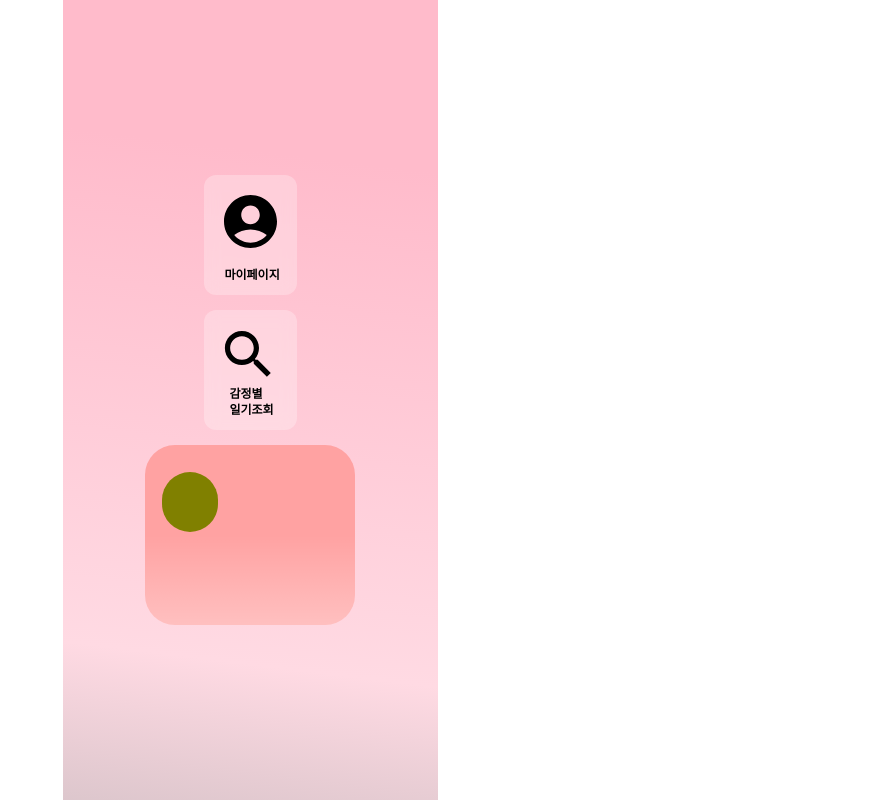
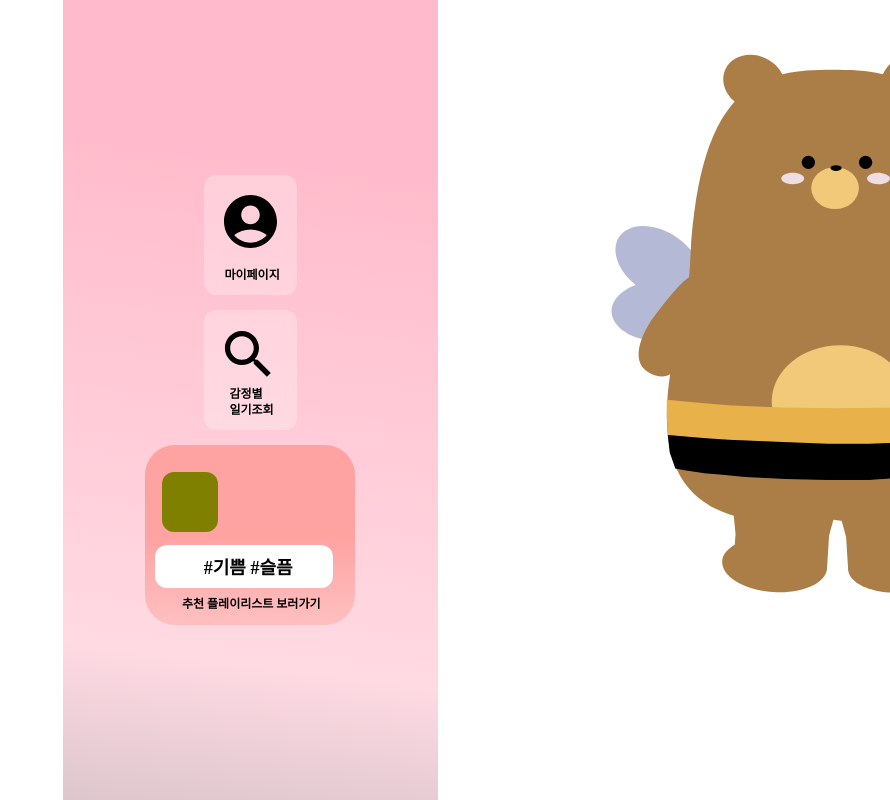
Before and after one commit to KAU2024-SANHAK/SANHAK_Client, a React (Vite) app: page /main in a window 1280 px wide. Shown: the whole page, without its empty margins (390-1280 px from the left). Built offline with nearby package versions, Linux system fonts and the light colour scheme; no server answers.

Commit message:
feat: main에 있는 write diary를 제외한 3가지 컴포넌트들과 곰돌이 구현

```diff
--- a/src/components/MainStep/MainStep1/MainStep1.jsx
+++ b/src/components/MainStep/MainStep1/MainStep1.jsx
@@ -8,9 +8,14 @@ import ThisMonthEmotion from '../../common/buttons/ThisMonthEmotion/ThisMonthEmo
 export default function MainStep1(){
     return(
         <S.MainButtonWrapper>
+            <S.MainStep1HoneyBearWrapper>
+                <HoneyBearMainStep1 height='100rem'/>
+            </S.MainStep1HoneyBearWrapper>
             <MyPageButton/>
             <SearchByEmotionButton/>
             <ThisMonthEmotion/>
+
+
         </S.MainButtonWrapper>
 
         // <S.MainStep1Wrapper>
@@ -29,9 +34,7 @@ export default function MainStep1(){
 
         //     </FooterWrapper>
 
-        //     <S.MainStep1HoneyBearWrapper>
-        //         <HoneyBearMainStep1 height='100rem'/>
-        //     </S.MainStep1HoneyBearWrapper>
+
         // </S.MainStep1Wrapper>
     )
 }
--- a/src/components/MainStep/MainStep1/MainStep1.style.js
+++ b/src/components/MainStep/MainStep1/MainStep1.style.js
@@ -44,6 +44,7 @@ export const Button = styled.div`
 `
 
 export const MainStep1HoneyBearWrapper = styled.div`
-    margin-left: 9rem;
-    margin-top: -3.3rem;
+    position: absolute;
+    right: 0rem;
+    top: 4.254rem;
 `
--- a/src/components/common/buttons/ThisMonthEmotion/ThisMonthEmotion.jsx
+++ b/src/components/common/buttons/ThisMonthEmotion/ThisMonthEmotion.jsx
@@ -4,13 +4,17 @@ export default function ThisMonthEmotion() {
 
     return (
         <S.Wrapper>
-            {/* <S.ComponentWrapper> */}
-                <S.Boxe/>
-            {/* </S.ComponentWrapper> */}
+            <S.Boxe/>
+            <S.Bubble>
+                <S.ThisMonthEmotionText>
+                    #기쁨 #슬픔
+                </S.ThisMonthEmotionText>
+            </S.Bubble>
 
-            <S.ThisMonthEmotionText>
 
-            </S.ThisMonthEmotionText>
+            <S.PlayList>
+                추천 플레이리스트 보러가기
+            </S.PlayList>
         </S.Wrapper>
     )
 }
--- a/src/components/common/buttons/ThisMonthEmotion/ThisMonthEmotion.style.js
+++ b/src/components/common/buttons/ThisMonthEmotion/ThisMonthEmotion.style.js
@@ -8,13 +8,17 @@ export const Boxe = styled.div`
     background-color: olive;
     margin-left: 1.7rem;
     margin-top: 2.7rem;
-    border-radius: 30px;
+    border-radius: 12px;
 `
-export const ComponentWrapper = styled.div`
-    // 곰돌이 표정과 말풍선을 가져올 것입니다
-    position: absolute;
-    left: 2.0rem;
-    top: 2.0rem;
+export const Bubble = styled.div`
+    ${({ theme: { mixin } }) => mixin.flexBox({})};
+    width: 17.8rem;
+    height: 4.3rem;
+    flex-shrink: 0;
+    background-color: white;
+    margin-left: 1rem;
+    margin-top: 1.3rem;
+    border-radius: 12px;
 `
 export const Wrapper = styled.div`
     width: 21rem;
@@ -24,5 +28,12 @@ export const Wrapper = styled.div`
     background: var(--Warm-Pink, linear-gradient(180deg, rgba(255, 255, 255, 0.00) 50%, rgba(255, 255, 255, 0.39) 111.04%), #FFA2A2);
 `
 export const ThisMonthEmotionText = styled.p`
+    margin-top: 1.2rem;
+    margin-left: 4.882rem;
     ${({ theme }) => theme.fonts.body_01};
 `
+export const PlayList = styled.p`
+    margin-left: 3.7rem;
+    margin-top: 0.8rem;
+    ${({ theme }) => theme.fonts.caption_01};
+`
```
